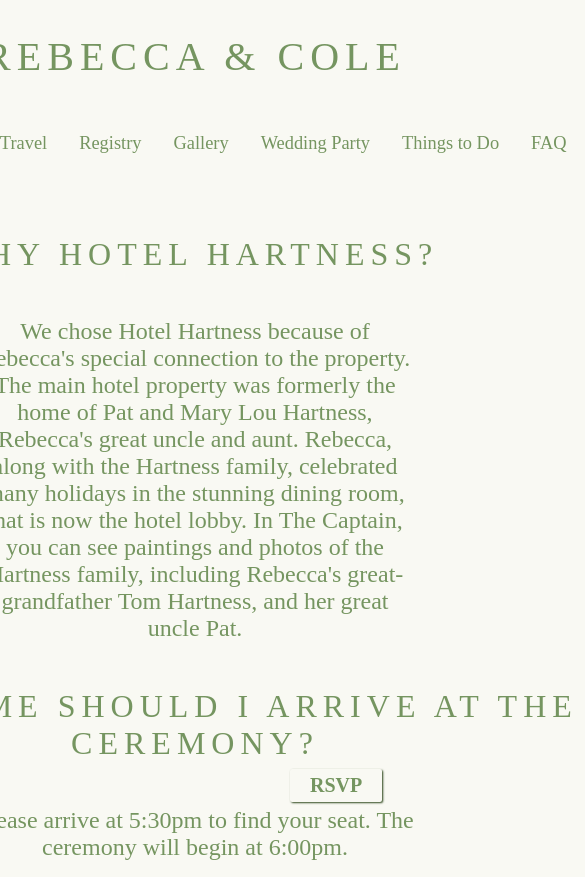
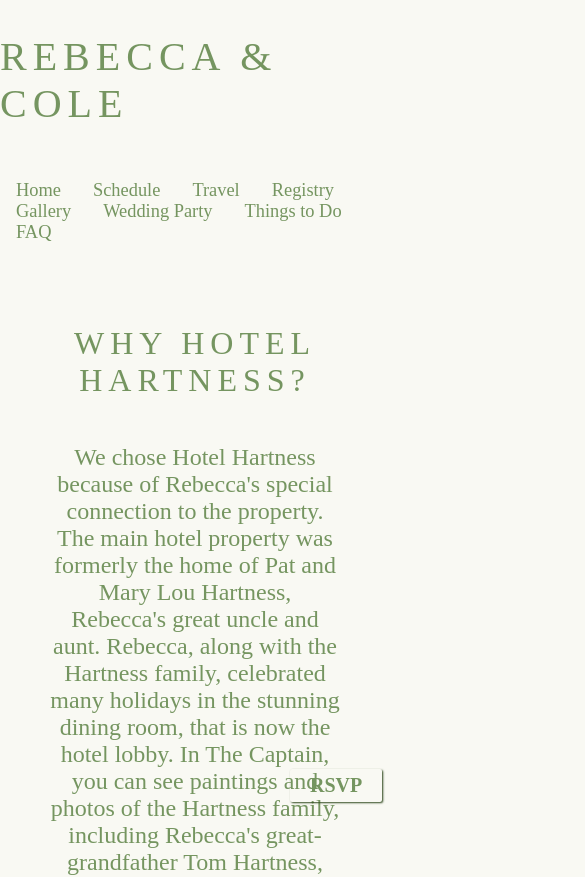
Before and after one commit to colecrum26/wedding, a React (Create React App) app in the folder wedding-website/: page /questions in a window 390 px wide. Shown: the top 877 px of the page, 585 px wide, since content can reach past the window. Built offline with nearby package versions, Linux system fonts and the light colour scheme.

Commit message:
more mobile updates

```diff
--- a/wedding-website/src/App.css
+++ b/wedding-website/src/App.css
@@ -235,13 +235,13 @@
 }
 
 .instructions {
-  width: 800px;
+  width: 75%;
   text-align: center;
   margin: 8px;
 }
 
 .question {
-  width: 800px;
+  width: 75%;
 }
 
 .in-copy-link {
@@ -268,20 +268,3 @@
 .registry-loc {
   letter-spacing: 4px;
 }
-
-@media screen and (max-width: 600px) {
-
-
-  p {
-    width: 55%;
-  }
-
-  /* .header-main {
-    width: 75%;
-  } */
-
-  #intro-img {
-    width: 75%;
-    height: auto;
-  }
-}
```
